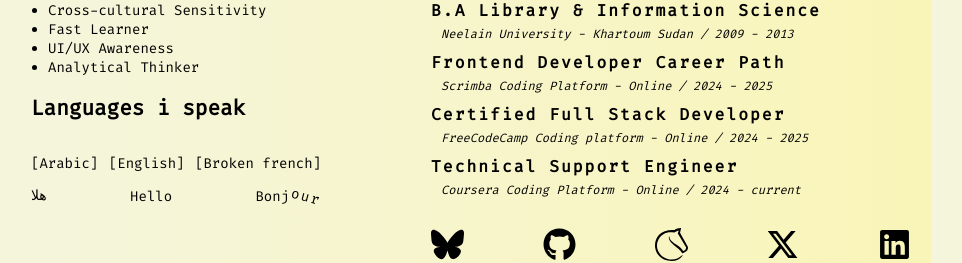
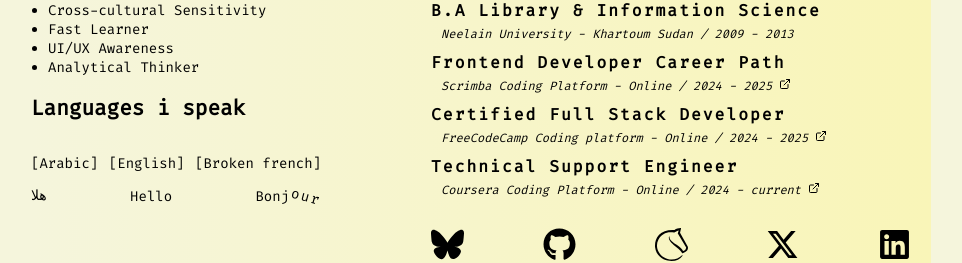
Before and after one commit to BasamLive/my-resume, a React (Vite) app: page / in a window 1280 px wide. Shown: the part 797-1060 px from the top of the page, without its empty margins (159-1121 px from the left). Built offline with nearby package versions, Linux system fonts and the light colour scheme; a web font is replaced by a local one.

Commit message:
added the external links

```diff
--- a/src/App.jsx
+++ b/src/App.jsx
@@ -206,7 +206,8 @@ const App = () => {
                 Frontend Developer Career Path
               </h3>
               <p className="education-university-name">
-                Scrimba Coding Platform - Online / 2024 - 2025
+                Scrimba Coding Platform - Online / 2024 - 2025{" "}
+                <FiExternalLink />
               </p>
             </div>
             <div className="edu-three">
@@ -214,7 +215,8 @@ const App = () => {
                 Certified Full Stack Developer
               </h3>
               <p className="education-university-name">
-                FreeCodeCamp Coding platform - Online / 2024 - 2025
+                FreeCodeCamp Coding platform - Online / 2024 - 2025{" "}
+                <FiExternalLink />
               </p>
             </div>
             <div>
@@ -222,7 +224,8 @@ const App = () => {
                 Technical Support Engineer
               </h3>
               <p className="education-university-name">
-                Coursera Coding Platform - Online / 2024 - current
+                Coursera Coding Platform - Online / 2024 - current{" "}
+                <FiExternalLink />
               </p>
             </div>
             {/* <div>
```
